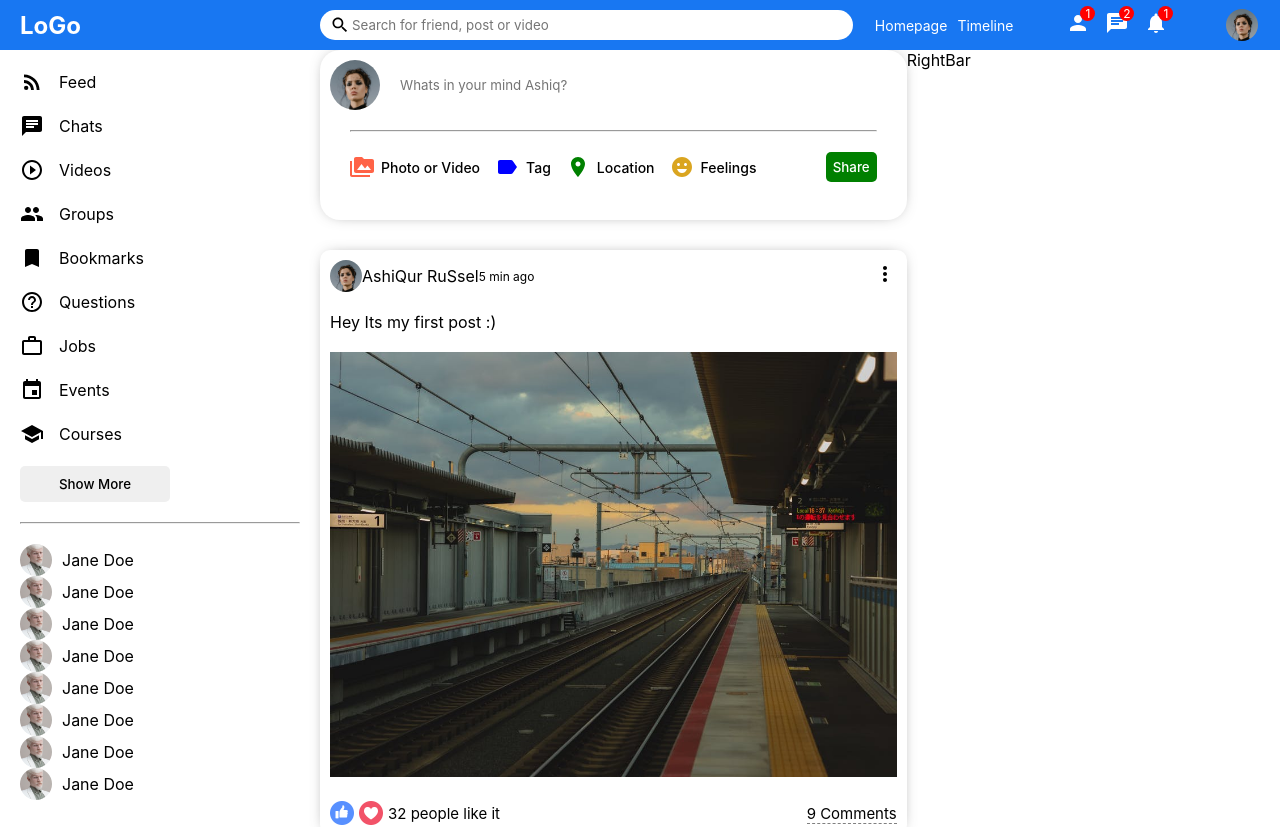
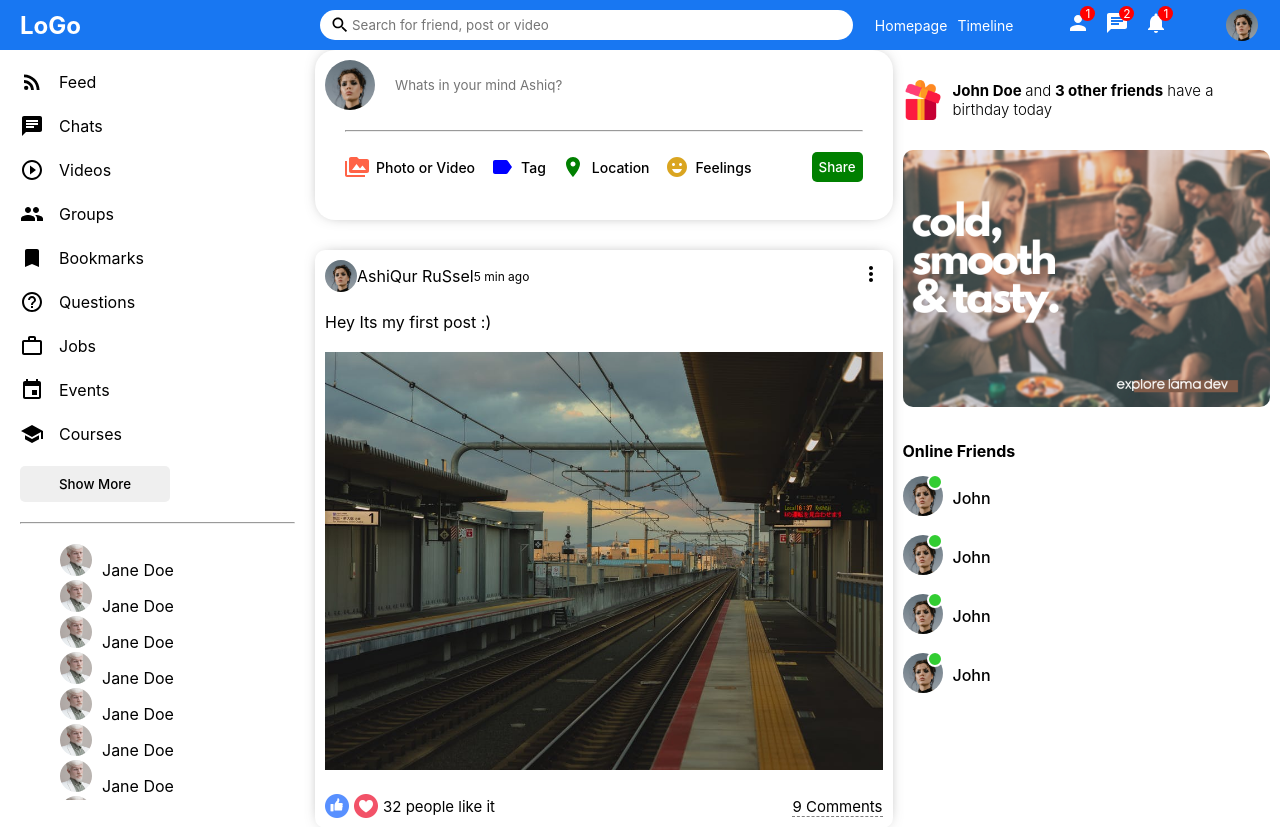
Before and after one commit to ashiqur-russel/React-Social-Media-App, a React (Create React App) app in the folder client/: page / in a window 1280 px wide. Shown: the top 827 px of the page. Built offline with nearby package versions, Linux system fonts and the light colour scheme.

Commit message:
Roght bar birthday,ad and online part design

```diff
--- a/client/src/components/feed/Feed.js
+++ b/client/src/components/feed/Feed.js
@@ -14,7 +14,6 @@
                 <Post />
                 <Post />
                 <Post />
-
             </div>
         </div>
     );
--- a/client/src/components/rightbar/Rightbar.js
+++ b/client/src/components/rightbar/Rightbar.js
@@ -4,7 +4,55 @@
 export default function Rightbar() {
     return (
         <div className='rightbar'>
-            RightBar
+
+            {/* Birthday mesaage part start*/}
+            <div className="rightbarWrapper">
+                <div className="birthdayContainer">
+                    <img className='birthdayImg' src='assets/gift.png' alt='s' />
+                    <span className='birthdayText'>
+                        {" "}
+                        <b>John Doe </b>and<b> 3 other friends</b> have a birthday today
+                    </span>
+                </div>
+            </div>
+
+            {/* Add part  start*/}
+            <img className="rightbarAd" src='assets/ad.png' alt=''></img>
+            <h4 className='rightbarTitle'> Online Friends</h4>
+            <ul className="rightbarFriendList">
+                <li className="rightbarFriend">
+                    <div className="rightbarProfileImgContainer">
+                        <img className="rightbarProfileImg" src="assets/person/1.jpeg" alt="" />
+                        <span className="rightbarOnline"></span>
+                    </div>
+                    <span className="rightbarUsername">John</span>
+                </li>
+
+                <li className="rightbarFriend">
+                    <div className="rightbarProfileImgContainer">
+                        <img className="rightbarProfileImg" src="assets/person/1.jpeg" alt="" />
+                        <span className="rightbarOnline"></span>
+                    </div>
+                    <span className="rightbarUsername">John</span>
+                </li>
+                <li className="rightbarFriend">
+                    <div className="rightbarProfileImgContainer">
+                        <img className="rightbarProfileImg" src="assets/person/1.jpeg" alt="" />
+                        <span className="rightbarOnline"></span>
+                    </div>
+                    <span className="rightbarUsername">John</span>
+                </li>
+
+                <li className="rightbarFriend">
+                    <div className="rightbarProfileImgContainer">
+                        <img className="rightbarProfileImg" src="assets/person/1.jpeg" alt="" />
+                        <span className="rightbarOnline"></span>
+                    </div>
+                    <span className="rightbarUsername">John</span>
+                </li>
+            </ul>
+
+
         </div>
     )
 }
--- a/client/src/components/rightbar/rightbar.css
+++ b/client/src/components/rightbar/rightbar.css
@@ -1,3 +1,71 @@
+
+/* Birthday part style */
 .rightbar{
     flex: 3.5;
+    padding: 10px;
 }
+
+.rightbarWrapper{
+    padding: 20px 20px 0 0;
+}
+
+.birthdayContainer{
+    display: flex;
+    align-items: center;
+}
+
+.birthdayImg{
+    width: 40px;
+    height: 40px;
+    margin-right: 10px;
+}
+
+.birthdayText {
+  font-weight: 300;
+  font-size: 15px;
+}
+
+
+/* Ad part style */
+
+.rightbarAd{
+    width: 100%;
+    border-radius:10px ;
+    margin: 30px 0;
+}
+
+/* FriendList Online */
+
+
+.rightbarFriend {
+    display: flex;
+    align-items: center;
+    margin-bottom: 15px;
+  }
+
+  .rightbarProfileImgContainer {
+    margin-right: 10px;
+    position: relative;
+  }
+
+  .rightbarProfileImg {
+    width: 40px;
+    height: 40px;
+    border-radius: 50%;
+    object-fit: cover;
+  }
+
+  .rightbarOnline{
+      width: 12px;
+      height: 12px;
+      border-radius: 50%;
+      background-color: limegreen;
+      position: absolute;
+      top: -2px;
+      right: 0;
+      border: 2px solid white;
+  }
+
+  .rightbarUsername{
+      font-weight: 500;
+  }
--- a/client/src/components/sidebar/sidebar.css
+++ b/client/src/components/sidebar/sidebar.css
@@ -48,11 +48,7 @@
     margin: 20px 0;
 }
 
-.sidebarFriendList{
-    padding: 0;
-    margin: 0;
-  list-style: none;
-}
+
 .sidebarFriend{
     display: flex;
     align-items: center;
@@ -67,8 +63,11 @@
     margin-right: 10px;
 
 }
-.sidebarFriendList{
-    display: flex;
-    align-items: center;
+
+ul.rightbarFriendList{
+    list-style-type: none;
+  margin: 0;
+  padding: 15px 0;
+
 
 }
```
